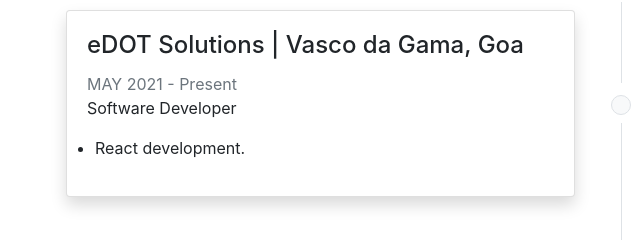
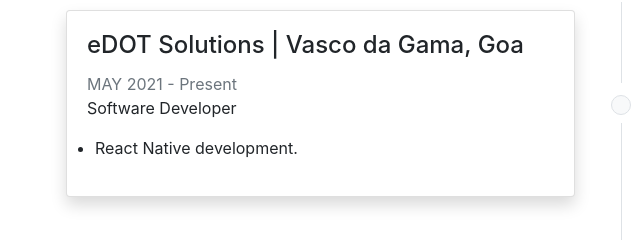
Before and after one commit to SiddharthPrakashan/resume, a website built with webpack: page index.html in a window 1280 px wide. Shown: the part 880-1120 px from the top of the page, 19-659 px from the left. Built offline with nearby package versions, Linux system fonts and the light colour scheme; files whose address does not match are found by name.

Commit message:
updated work desc

```diff
--- a/index.html
+++ b/index.html
@@ -106,7 +106,7 @@
                     <span class="text-muted">MAY 2021 - Present</span> <br>
                     Software Developer
                     <ul class="px-2">
-                      <li class="">React development.</li>
+                      <li class="">React Native development.</li>
                     </ul>
                   </p>
                 </div>
```
